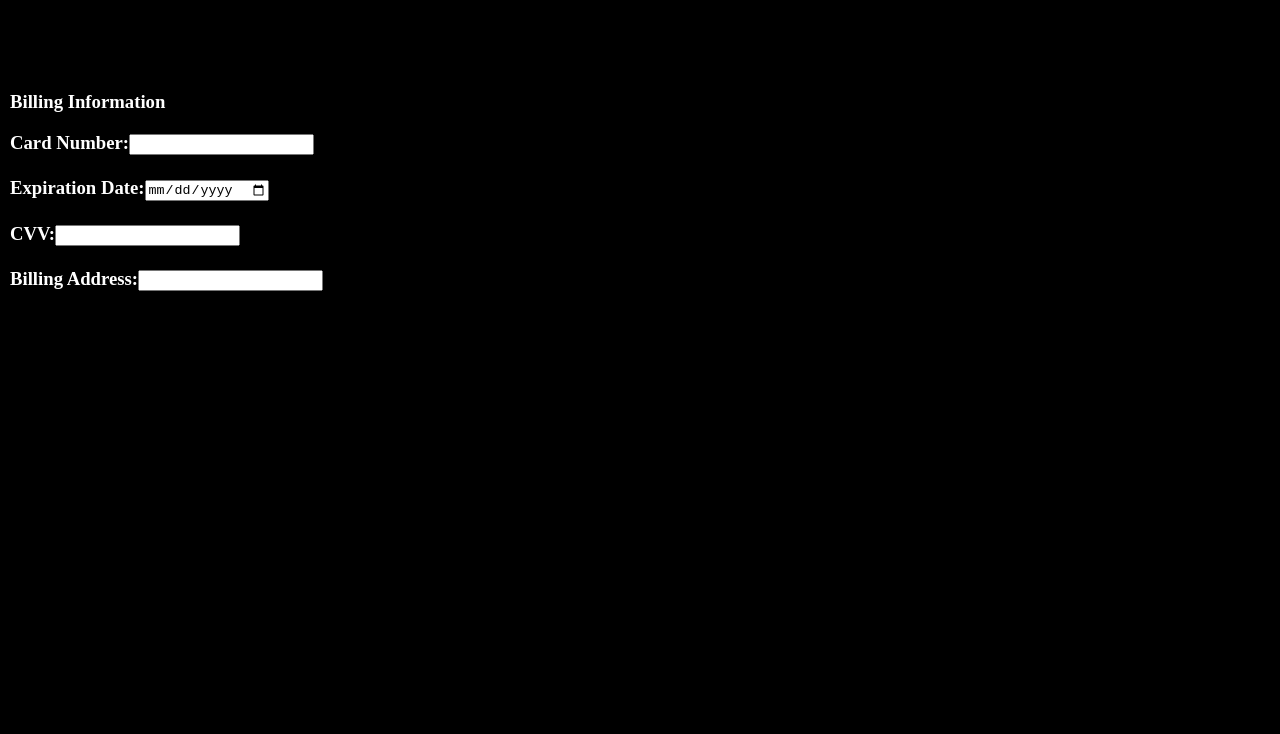
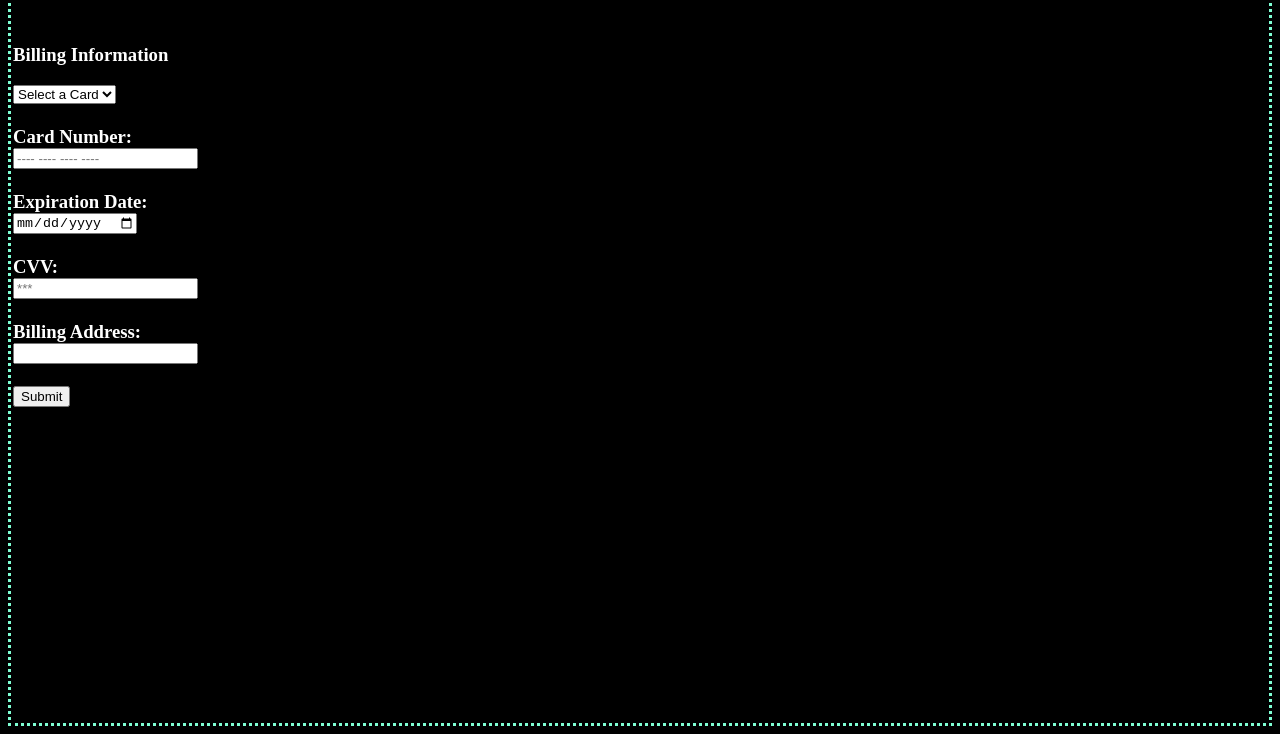
Before and after one commit to aadproj3570/Entertainment-Website, a plain HTML site: page payment.html in a window 1280 px wide. Shown: the part 66-800 px from the top of the page. Drawn offline with Linux system fonts and the light colour scheme.

Commit message:
Update payment.html

```diff
--- a/payment.html
+++ b/payment.html
@@ -6,6 +6,14 @@
 #head1{color:rgb(255,255,255);}
 body{background-color:rgb(0,0,0);}
 #l01{color:rgb(255,255,255);}
+body{border-style:dotted; border-color:aquamarine}
+#f01{  width: 70px;
+  height: 300px;
+  display: flex;
+  flex-wrap: wrap;
+  align-content: center
+
+}
 </style>
 <body>
 <h1 id="head1"> Payment Information</h1>
@@ -16,24 +24,46 @@ body{background-color:rgb(0,0,0);}
 <form id="f01">
 
 <legend id="l01"><h3> Billing Information<h3></legend>
-Card Number:<input type="text" id="cn">
+<select name="card type" id="card type">
+    <option value="select a card">Select a Card</option>
+    <option value="MasterCard">MasterCard</option>
+    <option value="Visa">Visa</option>
+    <option value="Discover">Discover</option>
+
+</select>
+<br>
+<br>
+Card Number:<input type="text" id="cn" placeholder="---- ---- ---- ----">
 <br>
 <br>
 Expiration Date:<input type="date" id="date">
 <br>
 <br>
-CVV:<input type="text" id="cvv">
+CVV:<input type="text" id="cvv" placeholder="***"">
 <br>
 <br>
 Billing Address:<input type="text" id="addy">
+<br>
+<br>
+<button onclick="chknum()">Submit</button>
+<script>
+    function chknum()
+    {
+        var num=document.getElementById("cn").value;
+
+        if (num.length !=16)
+        {
+            alert("Invalid Information");
+        }
+        else
+        {
+            alert("Valid Information");
+        }
 
 
 
 
 
+    }
 
-
-
-
-
-</html>
+</script>
```
